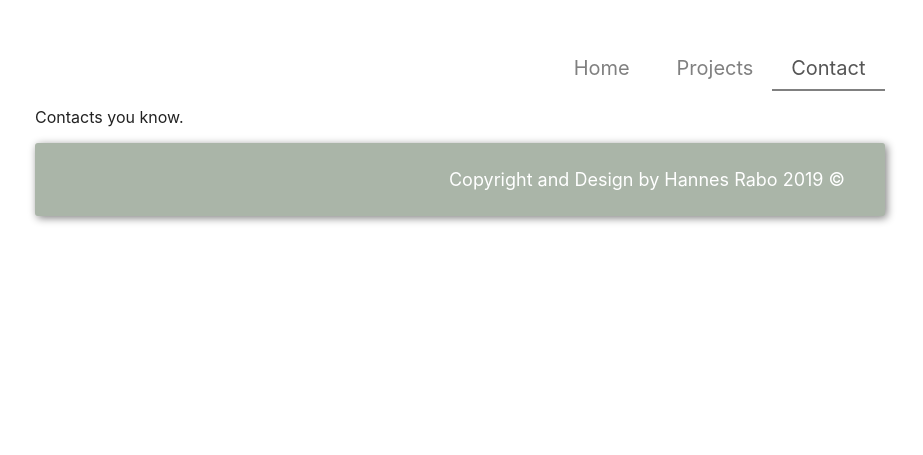
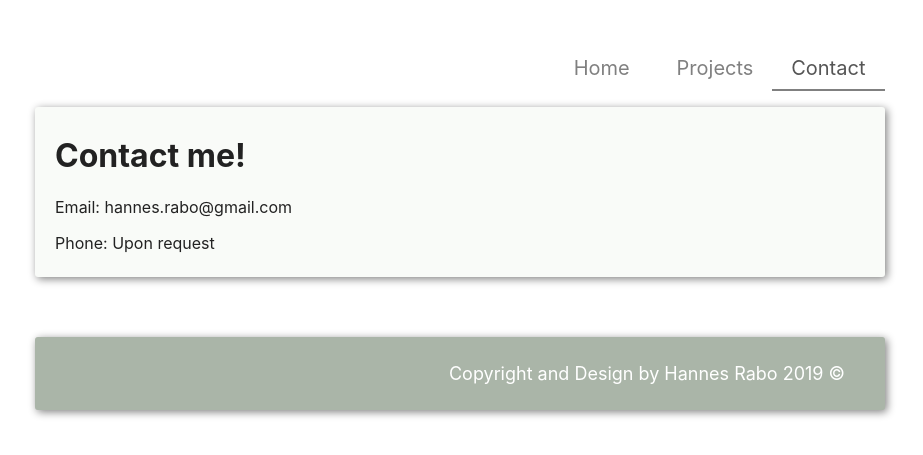
Before and after one commit to hannesrabo/next-portfolio, a Next.js app: page /contact in a window 1280 px wide. Shown: the part 103-558 px from the top of the page, without its empty margins (180-1103 px from the left). Built offline with nearby package versions, Linux system fonts and the light colour scheme.

Commit message:
fix(page): Added a new card to the contact page

```diff
--- a/pages/contact.js
+++ b/pages/contact.js
@@ -1,6 +1,7 @@
 import React, { Component } from 'react'
 import styled from 'styled-components'
 import Page from '../components/layout/Page'
+import { Card } from '../components/Card'
 
 const NavContainer = styled.div`
 	width: 30%;
@@ -16,9 +17,13 @@ class contact extends Component {
 	render() {
 		return (
 			<Page currentPage="/contact">
-				<div>
-					<p>Contacts you know.</p>
-				</div>
+				<Card light>
+					<h1>Contact me!</h1>
+
+					<p>Email: hannes.rabo@gmail.com</p>
+
+					<p>Phone: Upon request</p>
+				</Card>
 			</Page>
 		)
 	}
```
